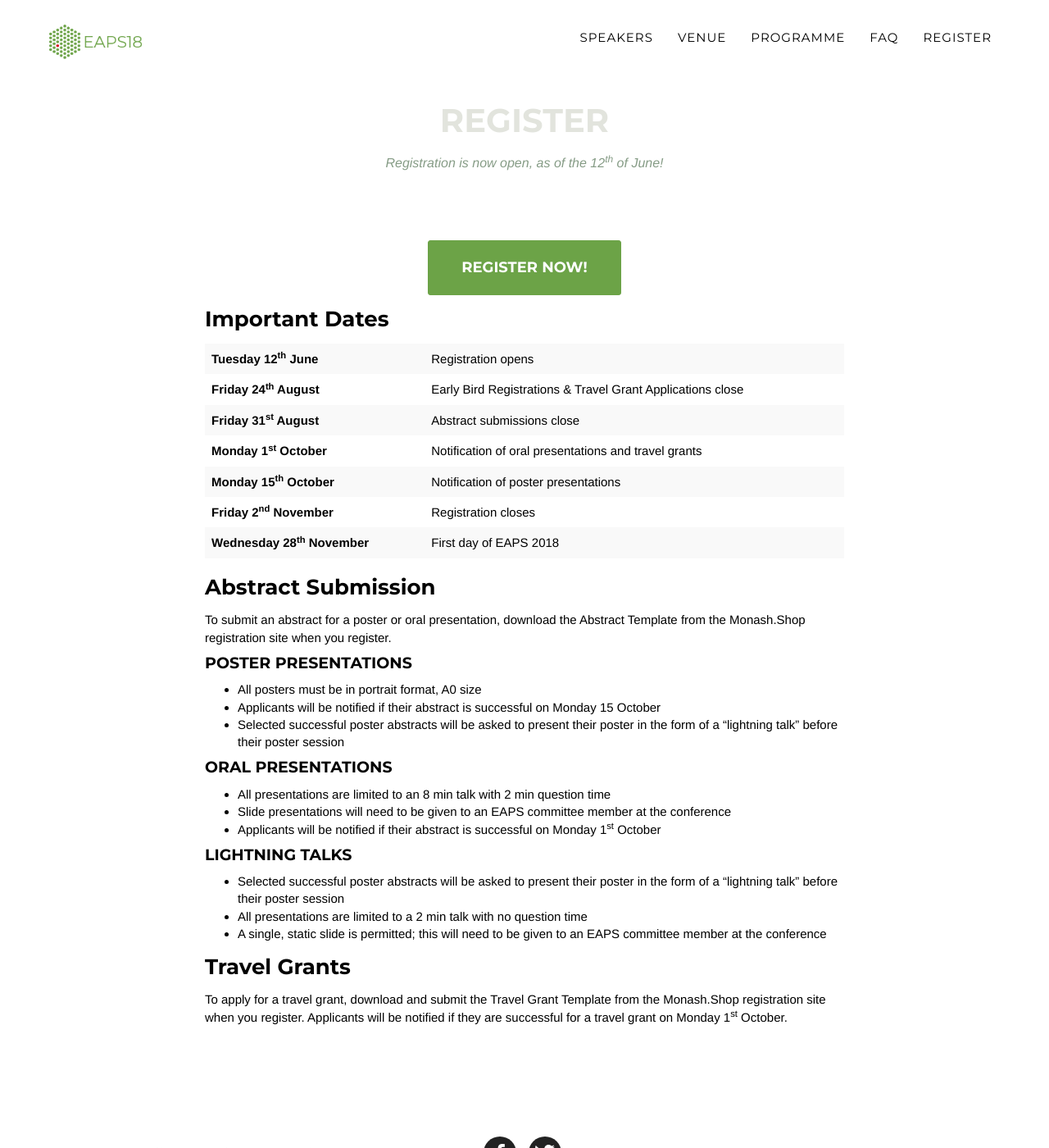
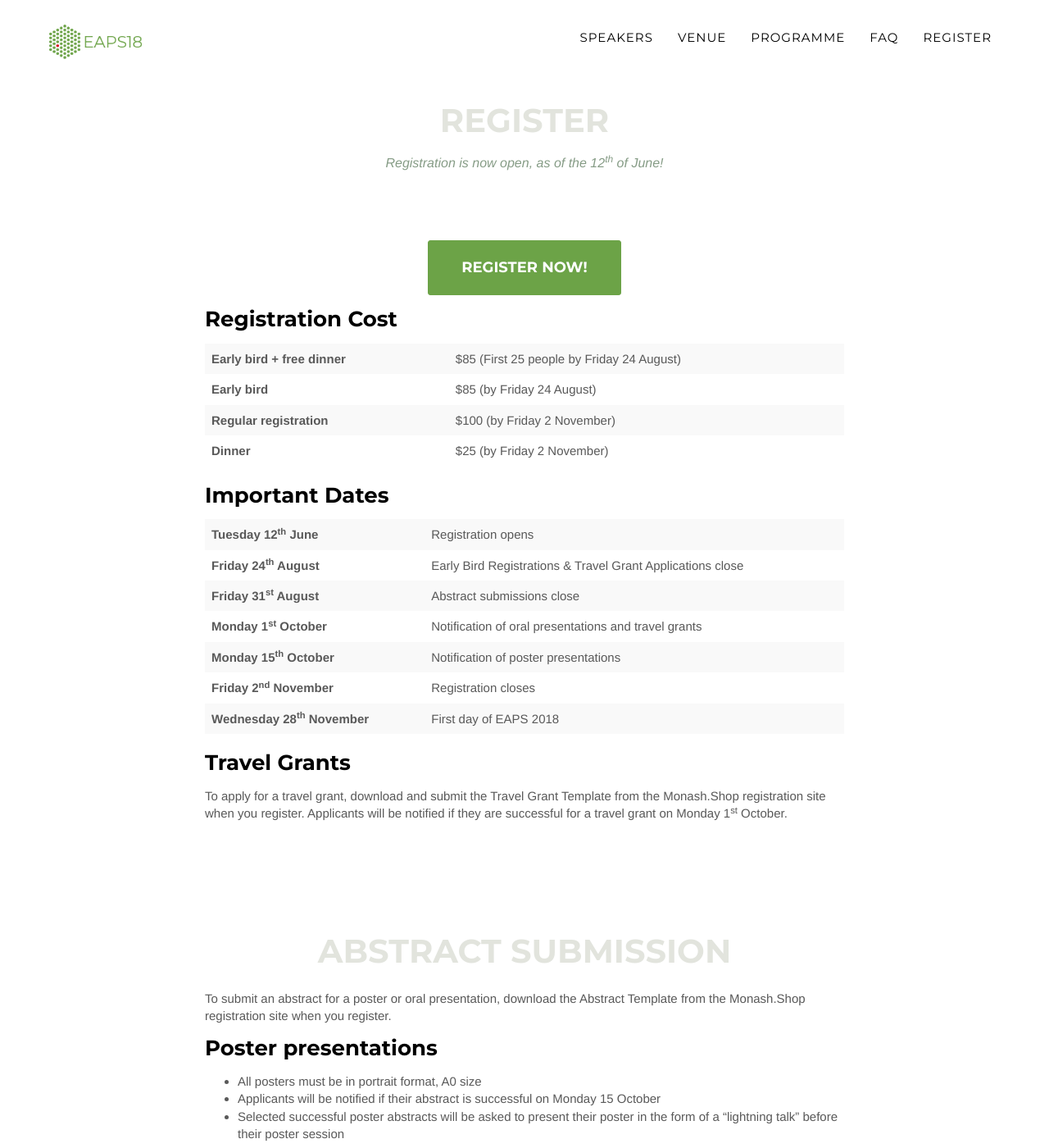
Before and after one commit to human9/newsite, a Jekyll site: the page built from register.html, in a window 1280 px wide and 1400 px high. Shown: the whole window at 82% size. Built offline with Jekyll 4.4.1, drawn with Linux system fonts in a browser that asks for light colours; some web fonts are replaced.

Commit message:
rego page update

```diff
--- /dev/null
+++ b/_includes/abstracts.html
@@ -0,0 +1,36 @@
+<!-- Registration Section -->
+    <section id="abstracts">
+        <div class="container">
+            <div class="row">
+                <div class="col-lg-12 text-center">
+                    <h2 class="section-heading">Abstract Submission</h2>
+                </div>
+            </div>
+
+             <div class="register">
+
+                To submit an abstract for a poster or oral presentation, download the Abstract Template from the Monash.Shop registration site when you register.
+                <h3 class="text-align-left service-heading">Poster presentations</h3>
+                <ul>
+                  <li>All posters must be in portrait format, A0 size</li>
+                  <li>Applicants will be notified if their abstract is successful on Monday 15 October</li>
+                  <li>Selected successful poster abstracts will be asked to present their poster in the form of a “lightning talk” before their poster session</li>
+                </ul>
+                <h3 class="text-align-left service-heading">Oral presentations</h3>
+                <ul>
+                  <li>All presentations are limited to an 8 min talk with 2 min question time</li>
+                  <li>Slide presentations will need to be given to an EAPS committee member at the conference</li>
+                  <li>Applicants will be notified if their abstract is successful on Monday 1<sup>st</sup> October</li>
+                </ul>
+                 <h3 class="text-align-left service-heading">Lightning talks</h3>
+                <ul>
+                  <li>Selected successful poster abstracts will be asked to present their poster in the form of a “lightning talk” before their poster session</li>
+                  <li>All presentations are limited to a 2 min talk with no question time</li>
+                  <li>A single, static slide is permitted; this will need to be given to an EAPS committee member at the conference</li>
+                </ul>
+              </div>
+
+            </div>
+         </div>
+        </div>
+    </section>
--- a/_includes/register.html
+++ b/_includes/register.html
@@ -12,6 +12,30 @@
               <div class="text-center">
              <a href="https://shop.monash.edu/embl-australia-phd-symposium-registration.html" class="page-scroll btn btn-xl">Register Now!</a>
            </div>
+
+           <h3 class="text-align-left service-heading">Registration Cost</h3>
+           <table class="datestable text-align-left table table-striped">
+
+                    <tbody>
+                      <tr>
+                        <td><b>Early bird + free dinner</b></td>
+                        <td>$85 (First 25 people by Friday 24 August)</td>
+                      </tr>
+                      <tr>
+                        <td><b>Early bird</b></td>
+                        <td>$85 (by Friday 24 August)</td>
+                      </tr>
+                      <tr>
+                        <td><b>Regular registration</b></td>
+                        <td>$100 (by Friday 2 November)</td>
+                      </tr>
+                      <tr>
+                        <td><b>Dinner</b></td>
+                        <td>$25 (by Friday 2 November)</td>
+                      </tr>
+                    </tbody>
+                  </table>
+
                 <h3 class="text-align-left service-heading">Important Dates</h3>
                   <table class="datestable text-align-left table table-striped">
 
@@ -48,26 +72,7 @@
                     </tbody>
                   </table>
 
-              <h3 class="text-align-left service-heading">Abstract Submission</h3>
-                To submit an abstract for a poster or oral presentation, download the Abstract Template from the Monash.Shop registration site when you register.
-                <h4>Poster presentations</h4>
-                <ul>
-                  <li>All posters must be in portrait format, A0 size</li>
-                  <li>Applicants will be notified if their abstract is successful on Monday 15 October</li>
-                  <li>Selected successful poster abstracts will be asked to present their poster in the form of a “lightning talk” before their poster session</li>
-                </ul>
-                <h4>Oral presentations</h4>
-                <ul>
-                  <li>All presentations are limited to an 8 min talk with 2 min question time</li>
-                  <li>Slide presentations will need to be given to an EAPS committee member at the conference</li>
-                  <li>Applicants will be notified if their abstract is successful on Monday 1<sup>st</sup> October</li>
-                </ul>
-                 <h4>Lightning talks</h4>
-                <ul>
-                  <li>Selected successful poster abstracts will be asked to present their poster in the form of a “lightning talk” before their poster session</li>
-                  <li>All presentations are limited to a 2 min talk with no question time</li>
-                  <li>A single, static slide is permitted; this will need to be given to an EAPS committee member at the conference</li>
-                </ul>
+
                 <h3 class="text-align-left service-heading">Travel Grants</h3>
                 To apply for a travel grant, download and submit the Travel Grant Template from the Monash.Shop registration site when you register. Applicants will be notified if they are successful for a travel grant on Monday 1<sup>st</sup> October.
 
--- a/register.html
+++ b/register.html
@@ -4,3 +4,4 @@ title: Register
 ---
 
 {% include register.html %}
+{% include abstracts.html %}
```
Also changed, not shown: _includes/css/eaps.css (+9 -1 lines).
